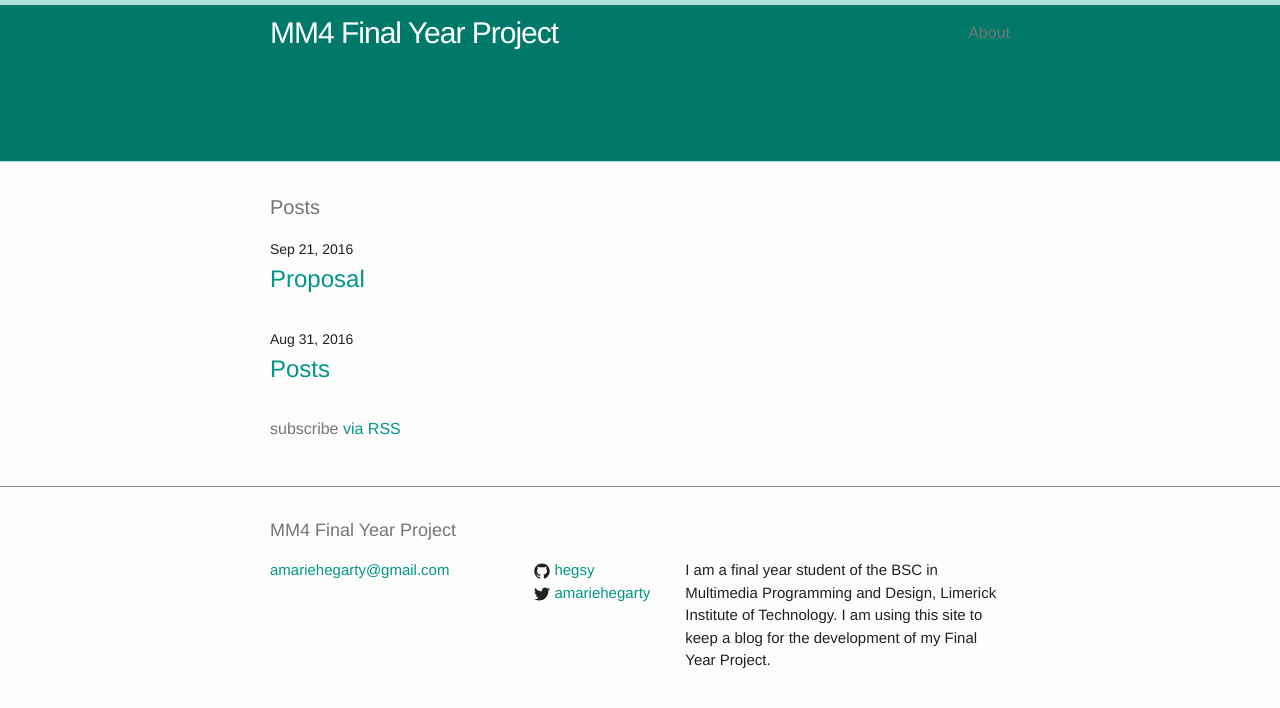
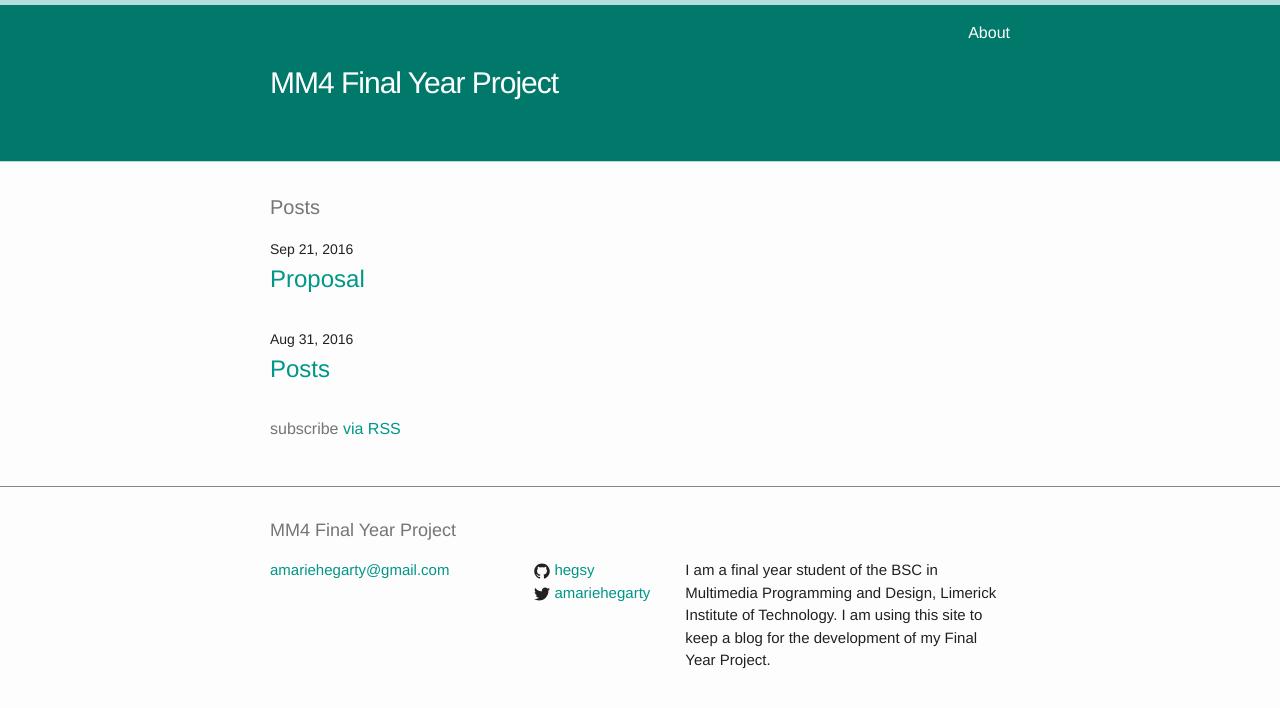
Before and after one commit to hegsy/hegsy.github.io, a Jekyll site: the page built from index.html, in a window 1280 px wide. Shown: the top 708 px of the page. Built offline with Jekyll 4.4.1, drawn with Linux system fonts in a browser that asks for light colours.

Commit message:
repositioning title

```diff
--- a/_sass/_layout.scss
+++ b/_sass/_layout.scss
@@ -19,7 +19,7 @@ FFA875
 .site-title {
     font-size: 30px;
     font-weight: 300;
-    line-height: 56px;
+    line-height: 156px;
     letter-spacing: -1px;
     margin-bottom: 0;
     float: left;
@@ -39,7 +39,7 @@ FFA875
     }
 
     .page-link {
-        color: $text-color;
+        color: #FFFFFF;
         line-height: $base-line-height;
 
         // Gaps between nav items, but not on the last one
```
